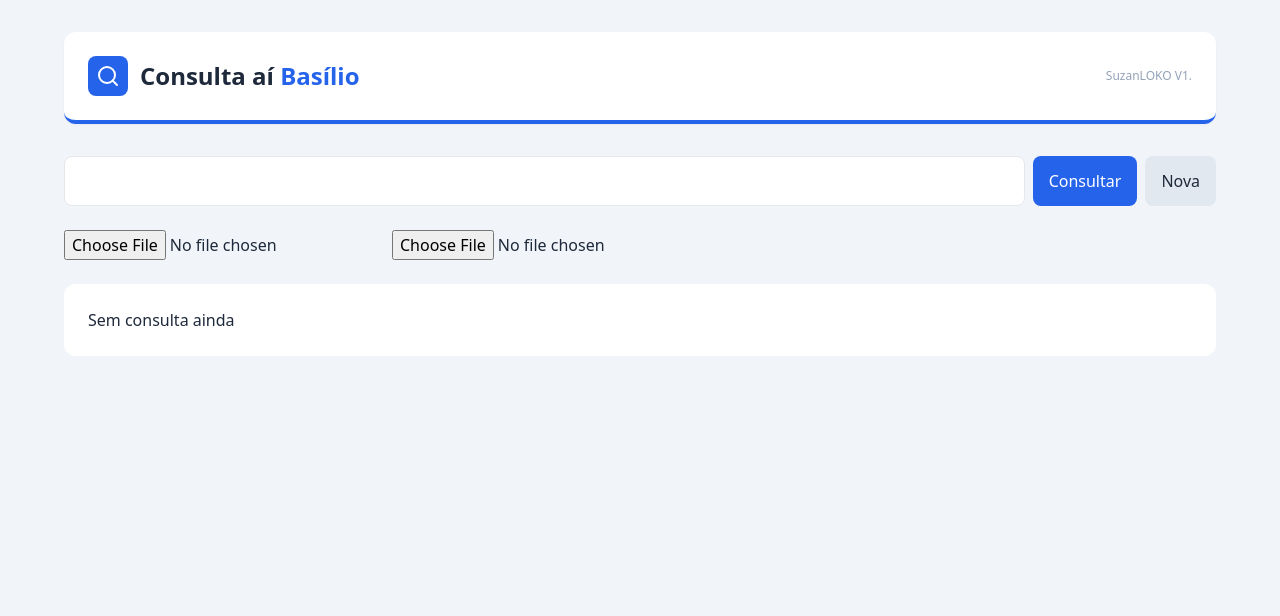
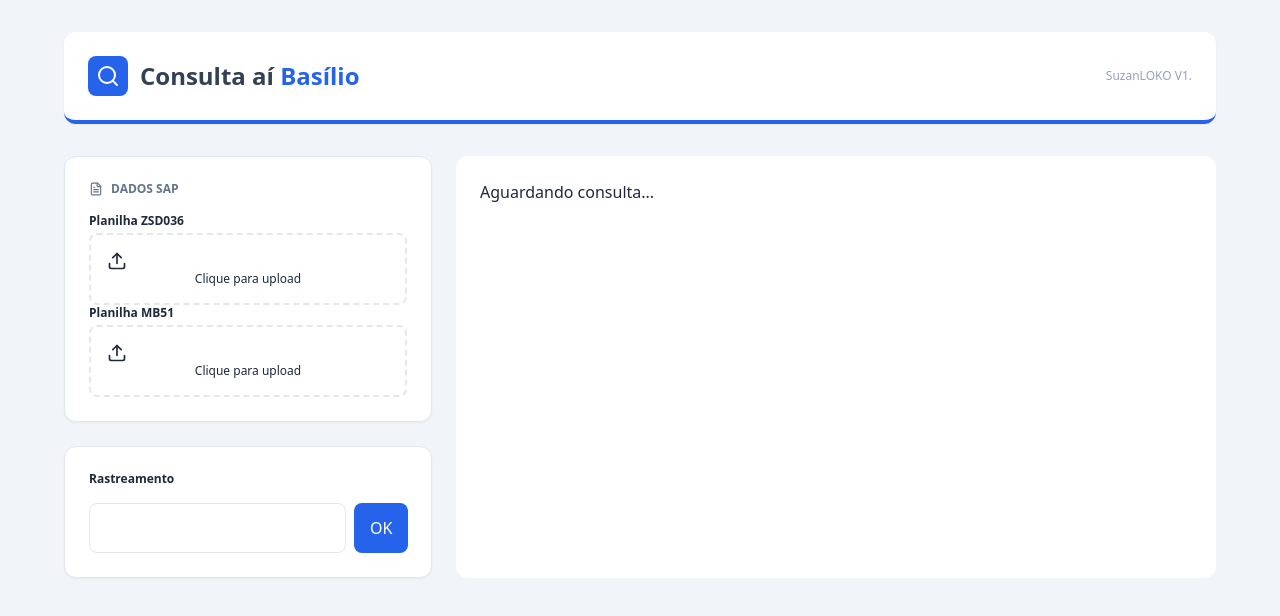
Before and after one commit to JacksonDevv/consultar-lote, a React (Vite) app: page / in a window 1280 px wide. Shown: the top 616 px of the page. Built offline with nearby package versions, Linux system fonts and the light colour scheme.

Commit message:
ULtimO AJUSTE

```diff
--- a/src/App.jsx
+++ b/src/App.jsx
@@ -6,13 +6,16 @@ import {
   FileText, AlertCircle, Camera, X
 } from 'lucide-react';
 
-// 🔥 NORMALIZAÇÃO REAL (resolve seu problema)
+/* =========================
+   🔥 NORMALIZAÇÃO FORTE
+========================= */
 const normalizeKey = (key) =>
-  String(key)
+  String(key ?? '')
     .trim()
     .toLowerCase()
     .normalize('NFD')
-    .replace(/[\u0300-\u036f]/g, '');
+    .replace(/[\u0300-\u036f]/g, '')
+    .replace(/\s+/g, ' ');
 
 const normalizeData = (data) =>
   data.map(row => {
@@ -23,38 +26,38 @@ const normalizeData = (data) =>
     return newRow;
   });
 
-// 🔥 LIMPEZA DE VALOR (CRÍTICO PRA SZ)
 const clean = (v) =>
   String(v ?? '')
     .trim()
     .toLowerCase()
     .replace(/\s+/g, '');
 
-// 🔥 DATA BR SEGURA (resolve bug invisível)
-const parseDate = (val) => {
-  if (!val) return 0;
-
-  if (typeof val === 'string' && val.includes('/')) {
-    const [d, m, y] = val.split('/');
-    return new Date(`${y}-${m}-${d}`).getTime();
+/* =========================
+   🔥 COLUMN MAP DEFINITIVO
+========================= */
+const COLUMN_MAP = {
+  ZSD036: {
+    SZ: ['tappi number', 'tappi number '],
+    LOTE: ['lote']
+  },
+  MB51: {
+    LOTE: ['lote'],
+    PESO: ['quantidade'],
+    TRANSACAO: ['tipo de movimento'],
+    DATA: ['data de lançamento'],
+    USUARIO: ['nome do usuario', 'nome do usuário'],
+    CABECALHO: ['texto cabeçalho documento']
   }
-
-  return new Date(val).getTime();
 };
 
-const COLUMN_MAP = {
-  ZSD036: {
-    SZ: 'tappi number',
-    LOTE: 'lote'
-  },
-  MB51: {
-    LOTE: 'lote',
-    PESO: 'quantidade',
-    TRANSACAO: 'tipo de movimento',
-    DATA: 'data de lançamento',
-    USUARIO: 'nome do usuário',
-    CABECALHO: 'texto cabeçalho documento'
+/* =========================
+   🔥 PEGADOR SEGURO DE COLUNA
+========================= */
+const getValue = (row, keys) => {
+  for (let k of keys) {
+    if (row[k] !== undefined && row[k] !== '') return row[k];
   }
+  return '';
 };
 
 export default function SAPBatchTracker() {
@@ -64,12 +67,16 @@ export default function SAPBatchTracker() {
   const [result, setResult] = useState(null);
   const [toast, setToast] = useState(null);
   const [isProcessing, setIsProcessing] = useState(false);
+  const scannerRef = useRef(null);
 
-  const showToast = (msg, type='success') => {
+  const showToast = (msg, type = 'success') => {
     setToast({ msg, type });
     setTimeout(() => setToast(null), 3500);
   };
 
+  /* =========================
+     📂 UPLOAD EXCEL
+  ========================= */
   const handleFileUpload = (e, type) => {
     const file = e.target.files[0];
     if (!file) return;
@@ -89,15 +96,18 @@ export default function SAPBatchTracker() {
         if (type === 'ZSD036') setDataZSD036(data);
         else setDataMB51(data);
 
-        showToast('Planilha carregada!');
-      } catch {
-        showToast('Erro ao ler planilha', 'error');
+        showToast('Planilha carregada com sucesso');
+      } catch (err) {
+        showToast('Erro ao ler Excel', 'error');
       }
     };
 
     reader.readAsBinaryString(file);
   };
 
+  /* =========================
+     🔎 CONSULTA
+  ========================= */
   const executeTrack = (value) => {
     const searchVal = clean(value || szInput);
 
@@ -108,22 +118,26 @@ export default function SAPBatchTracker() {
     setIsProcessing(true);
 
     try {
+      /* 🔥 ZSD036 (SZ = Tappi Number) */
       const szRecord = dataZSD036.find(r =>
-        clean(r['tappi number']) === searchVal
+        clean(getValue(r, COLUMN_MAP.ZSD036.SZ)) === searchVal
       );
 
-      if (!szRecord) throw new Error('SZ não encontrada');
+      if (!szRecord) throw new Error('SZ não encontrada na ZSD036');
 
-      const batchId = clean(szRecord['lote']);
+      const batchId = clean(getValue(szRecord, COLUMN_MAP.ZSD036.LOTE));
 
+      /* 🔥 MB51 */
       const movements = dataMB51.filter(r =>
-        clean(r['lote']) === batchId
+        clean(getValue(r, COLUMN_MAP.MB51.LOTE)) === batchId
       );
 
-      if (!movements.length) throw new Error('Lote não encontrado');
+      if (!movements.length) throw new Error('Lote não encontrado na MB51');
 
       const sorted = movements.sort(
-        (a,b) => parseDate(b['data de lançamento']) - parseDate(a['data de lançamento'])
+        (a, b) =>
+          new Date(getValue(b, COLUMN_MAP.MB51.DATA)) -
+          new Date(getValue(a, COLUMN_MAP.MB51.DATA))
       );
 
       const latest = sorted[0];
@@ -131,11 +145,11 @@ export default function SAPBatchTracker() {
       setResult({
         sz: searchVal,
         lote: batchId,
-        peso: latest['quantidade'],
-        transacao: latest['tipo de movimento'],
-        data: latest['data de lançamento'],
-        usuario: latest['nome do usuário'],
-        cabecalho: latest['texto cabeçalho documento']
+        peso: getValue(latest, COLUMN_MAP.MB51.PESO),
+        transacao: getValue(latest, COLUMN_MAP.MB51.TRANSACAO),
+        data: getValue(latest, COLUMN_MAP.MB51.DATA),
+        usuario: getValue(latest, COLUMN_MAP.MB51.USUARIO),
+        cabecalho: getValue(latest, COLUMN_MAP.MB51.CABECALHO)
       });
 
     } catch (err) {
@@ -145,20 +159,63 @@ export default function SAPBatchTracker() {
     setIsProcessing(false);
   };
 
+  /* =========================
+     🎯 UI (NÃO ALTERADO)
+  ========================= */
   return (
     <div className="min-h-screen bg-slate-100 text-slate-800 p-4 md:p-8 font-sans">
 
-      {/* HEADER (INTACTO) */}
       <header className="max-w-6xl mx-auto mb-8 bg-white p-6 rounded-xl shadow-sm border-b-4 border-blue-600 flex justify-between items-center">
         <div className="flex items-center gap-3">
-          <div className="bg-blue-600 p-2 rounded-lg text-white"><Search size={24}/></div>
-          <h1 className="text-2xl font-bold">Consulta aí <span className="text-blue-600">Basílio</span></h1>
+          <div className="bg-blue-600 p-2 rounded-lg text-white">
+            <Search size={24}/>
+          </div>
+          <h1 className="text-2xl font-bold text-slate-700">
+            Consulta aí <span className="text-blue-600">Basílio</span>
+          </h1>
         </div>
         <span className="text-xs text-slate-400">SuzanLOKO V1.</span>
       </header>
 
-      {/* INPUT + BUTTON */}
-      <div className="max-w-6xl mx-auto flex gap-2 mb-6">
+      <main className="max-w-6xl mx-auto grid grid-cols-1 lg:grid-cols-12 gap-6">
+
+        <div className="lg:col-span-4 space-y-6">
+
+          <section className="bg-white p-6 rounded-xl shadow-sm border border-slate-200">
+            <h2 className="text-xs font-bold text-slate-500 uppercase mb-4 flex items-center gap-2">
+              <FileText size={14}/> Dados SAP
+            </h2>
+
+            {['ZSD036','MB51'].map(type => (
+              <div key={type}>
+                <label className="block text-xs font-bold mb-1">
+                  Planilha {type}
+                </label>
+
+                <div
+                  onClick={() => document.getElementById(`f-${type}`).click()}
+                  className="p-4 border-2 border-dashed rounded-lg cursor-pointer"
+                >
+                  <Upload size={20}/>
+                  <span className="text-xs block text-center">
+                    Clique para upload
+                  </span>
+
+                  <input
+                    id={`f-${type}`}
+                    type="file"
+                    hidden
+                    onChange={(e) => handleFileUpload(e, type)}
+                  />
+                </div>
+              </div>
+            ))}
+          </section>
+
+          <section className="bg-white p-6 rounded-xl shadow-sm border">
+            <h2 className="text-xs font-bold mb-4">Rastreamento</h2>
+
+            <div className="flex gap-2">
               <input
                 className="flex-1 p-3 border rounded-lg"
                 value={szInput}
@@ -168,50 +225,47 @@ export default function SAPBatchTracker() {
 
               <button
                 onClick={() => executeTrack()}
-          disabled={isProcessing}
                 className="bg-blue-600 text-white px-4 rounded-lg"
               >
-          {isProcessing ? <RefreshCw className="animate-spin"/> : 'Consultar'}
+                {isProcessing ? <RefreshCw className="animate-spin"/> : 'OK'}
               </button>
+            </div>
+          </section>
+
+        </div>
+
+        <div className="lg:col-span-8 bg-white p-6 rounded-xl">
+          {!result ? (
+            <p>Aguardando consulta...</p>
+          ) : (
+            <>
+              <p>SZ: {result.sz}</p>
+              <p>Lote: {result.lote}</p>
+              <p>Peso: {result.peso}</p>
+              <p>Mov: {result.transacao}</p>
+              <p>Data: {result.data}</p>
 
               <button
                 onClick={() => {
                   setResult(null);
                   setSzInput('');
                 }}
-          className="bg-slate-200 px-4 rounded-lg"
+                className="mt-4 text-blue-600"
               >
-          Nova
+                Nova Consulta
               </button>
-      </div>
-
-      {/* UPLOAD */}
-      <div className="max-w-6xl mx-auto flex gap-4 mb-6">
-        <input type="file" onChange={(e)=>handleFileUpload(e,'ZSD036')} />
-        <input type="file" onChange={(e)=>handleFileUpload(e,'MB51')} />
-      </div>
-
-      {/* RESULTADO */}
-      <div className="max-w-6xl mx-auto bg-white p-6 rounded-xl">
-        {result ? (
-          <>
-            <p>SZ: {result.sz}</p>
-            <p>Lote: {result.lote}</p>
-            <p>Peso: {result.peso}</p>
-            <p>Mov: {result.transacao}</p>
-            <p>Data: {result.data}</p>
             </>
-        ) : (
-          <p>Sem consulta ainda</p>
           )}
         </div>
 
-      {/* TOAST */}
+      </main>
+
       {toast && (
         <div className="fixed bottom-5 right-5 bg-green-600 text-white p-3 rounded-lg">
           {toast.msg}
         </div>
       )}
+
     </div>
   );
 }
```
Lines whose indentation alone changed are shown as unchanged.
